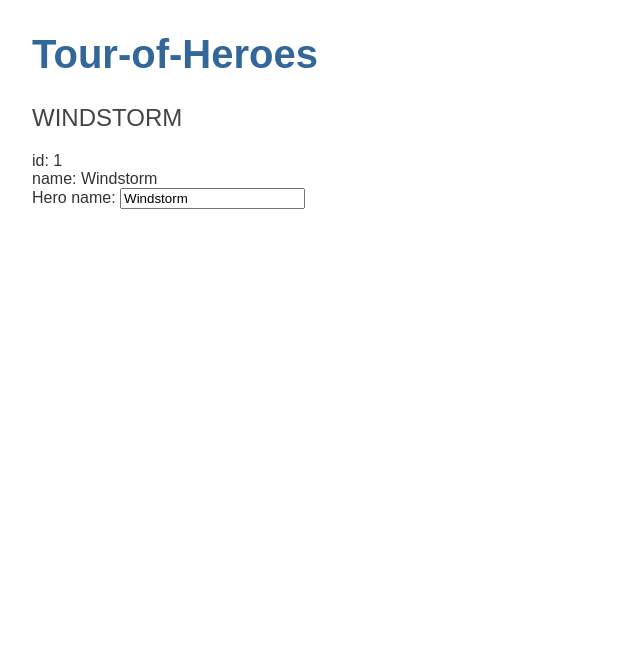
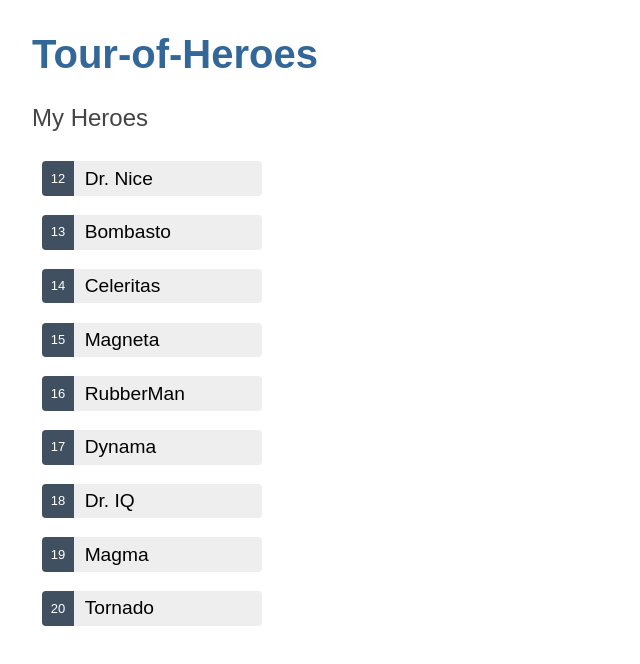
Before and after one commit to mickeySTI/tour-of-heroes-22, an Angular app: page / in a window 1280 px wide. Shown: the top 664 px of the page, without its empty margins (0-640 px from the left). Built offline with nearby package versions, Linux system fonts and the light colour scheme.

Commit message:
completed list of heroes and display

```diff
--- a/src/app/components/heroes/heroes.component.css
+++ b/src/app/components/heroes/heroes.component.css
@@ -0,0 +1,66 @@
+/* HeroesComponent's private CSS styles */
+.heroes {
+  margin: 0 0 2em 0;
+  list-style-type: none;
+  padding: 0;
+  width: 15em;
+}
+
+.heroes li {
+  display: flex;
+}
+
+.heroes button {
+  flex: 1;
+  cursor: pointer;
+  position: relative;
+  left: 0;
+  background-color: #EEE;
+  margin: .5em;
+  padding: 0;
+  border-radius: 4px;
+  display: flex;
+  align-items: stretch;
+  height: 1.8em;
+}
+
+.heroes button:hover {
+  color: #2c3a41;
+  background-color: #e6e6e6;
+  left: .1em;
+}
+
+.heroes button:active {
+  background-color: #525252;
+  color: #fafafa;
+}
+
+.heroes button.selected {
+  background-color: black;
+  color: white;
+}
+
+.heroes button.selected:hover {
+  background-color: #505050;
+  color: white;
+}
+
+.heroes button.selected:active {
+  background-color: black;
+  color: white;
+}
+
+.heroes .badge {
+  display: inline-block;
+  font-size: small;
+  color: white;
+  padding: 0.8em 0.7em 0 0.7em;
+  background-color: #405061;
+  line-height: 1em;
+  margin-right: .8em;
+  border-radius: 4px 0 0 4px;
+}
+
+.heroes .name {
+  align-self: center;
+}
--- a/src/app/components/heroes/heroes.component.html
+++ b/src/app/components/heroes/heroes.component.html
@@ -1,11 +1,25 @@
-<h2>{{hero.name | uppercase}}</h2>
-<div><span>id: </span>{{hero.id}}</div>
-<div><span>name: </span>{{hero.name}}</div>
+<h2>My Heroes</h2>
+
+<ul class="heroes">
+  <li *ngFor="let hero of heroes">
+    <button [class.selected]="hero === selectedHero"
+            (click)="onSelect(hero)"
+            type="button">
+      <span class="badge">{{hero.id}}</span>
+      <span class="name">{{hero.name}}</span>
+    </button>
+  </li>
+
+  <div *ngIf="selectedHero">
+    <h2>{{selectedHero.name | uppercase}}</h2>
+    <div>id: {{selectedHero.id}}</div>
+    <div>
+      <label for="hero-name">Hero Name: </label>
+      <input type="text"
+             id="hero-name"
+             [(ngModel)]="selectedHero.name">
+    </div>
+  </div>
 
 
-<div>
-  <label for="name">Hero name: </label>
-  <input [(ngModel)]="hero.name"
-         id="name"
-         placeholder="name">
-</div>
+</ul>
--- a/src/app/components/heroes/heroes.component.ts
+++ b/src/app/components/heroes/heroes.component.ts
@@ -1,3 +1,4 @@
+import { HEROES } from './../../models/mock-heroes';
 import { Hero } from './../../models/hero.interface';
 import { Component, OnInit } from '@angular/core';
 
@@ -8,14 +9,17 @@
 })
 export class HeroesComponent implements OnInit {
 
-  hero: Hero = {
-    id: 1,
-    name: 'Windstorm'
-  };
+  heroes = HEROES
+  selectedHero?: Hero;
 
   constructor() { }
 
   ngOnInit(): void {
   }
 
+
+  onSelect(hero:Hero){
+    this.selectedHero = hero
+  }
+
 }
--- /dev/null
+++ b/src/app/models/mock-heroes.ts
@@ -0,0 +1,13 @@
+import { Hero } from "./hero.interface";
+
+export const HEROES: Hero[] = [
+  { id: 12, name: 'Dr. Nice' },
+  { id: 13, name: 'Bombasto' },
+  { id: 14, name: 'Celeritas' },
+  { id: 15, name: 'Magneta' },
+  { id: 16, name: 'RubberMan' },
+  { id: 17, name: 'Dynama' },
+  { id: 18, name: 'Dr. IQ' },
+  { id: 19, name: 'Magma' },
+  { id: 20, name: 'Tornado' }
+];
```
